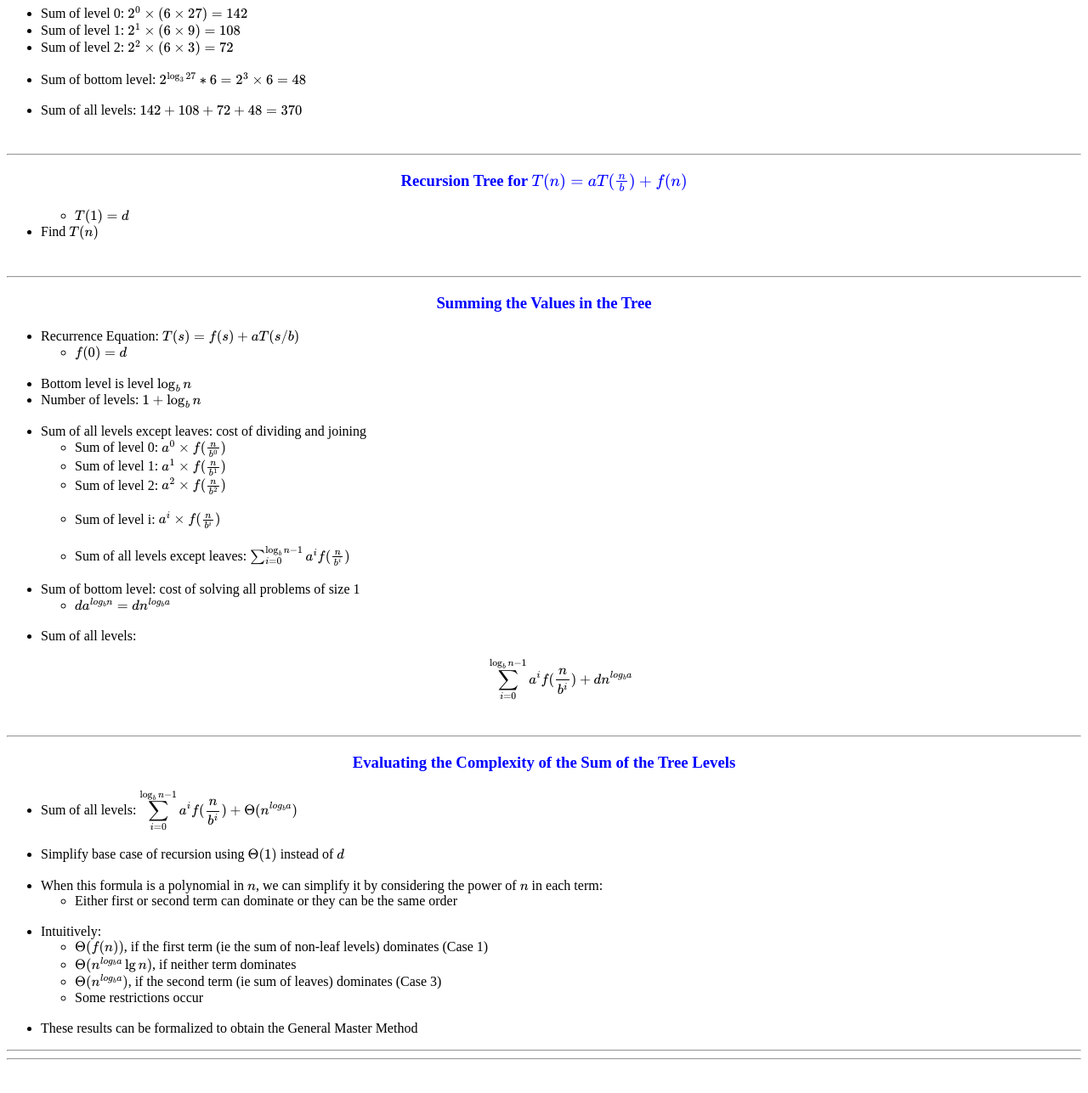
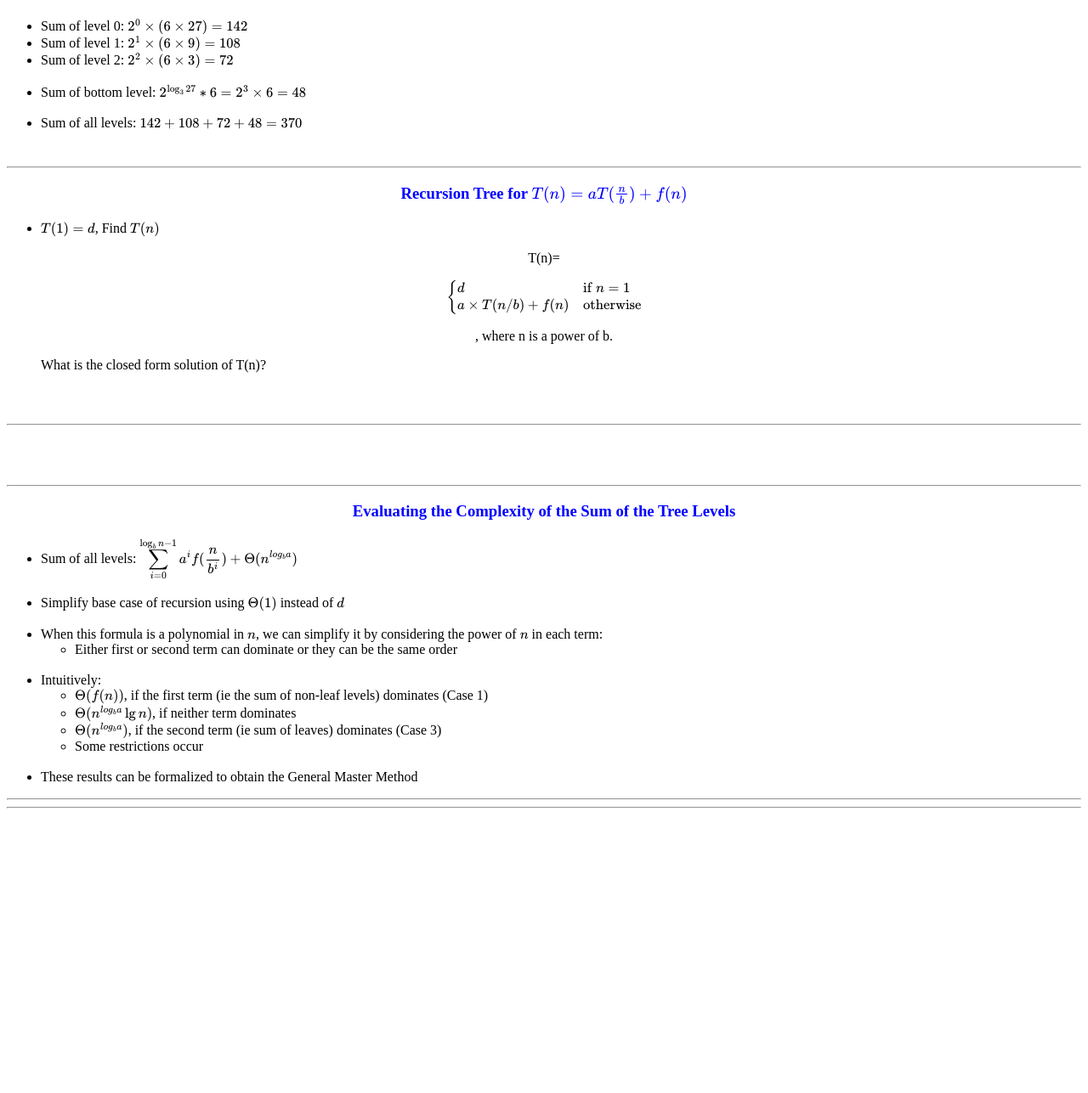
Before and after one commit to brbisheng/brbisheng.github.io, a Jekyll site: the page built from _posts/2020-03-01-RecursionTreeExample.html, in a window 1280 px wide and 1400 px high, scrolled down 935 px. Shown: the top 1287 px of the window at 85% size. Built offline with Jekyll 4.4.1, drawn with Linux system fonts in a browser that asks for light colours; formulas are drawn with MathJax 3; after the commit the page ends 2119 px from its top, so only the background shows below that.

Commit message:
Update 2020-03-01-RecursionTreeExample.html

```diff
--- a/_posts/2020-03-01-RecursionTreeExample.html
+++ b/_posts/2020-03-01-RecursionTreeExample.html
@@ -52,7 +52,7 @@ comments: true
         <br>
         <li>  Calculating $T(27)$: </li>
 
-        $\begin{align*}
+        \begin{align*}
         T(27) & = 6\times 27 + 2 \times T(27/3)   \\
               & = 142 + 2 \times T(27/3)   \\
               & = 142 + 2 \times [54 + 2 \times T(9/3)]   \\
@@ -63,7 +63,6 @@ comments: true
               & = 142 + 228   \\
               & = 370
         \end{align*}
-        $
     </ul>
 
 </ul>
@@ -77,7 +76,9 @@ comments: true
     <br>
     <li>  Bottom level is level $\log_3 27$ = level 3 </li>
     <li>  Number of levels: $ 1 + \log_3 27  = 1 + 3 = 4$ </li>
+    <ul>
         <li>$1 = 3^0$</li>
+    </ul>
     <br>
     <li>  Sum of level 0: $2^0 \times (6\times 27) = 142$ </li>
     <li>  Sum of level 1: $2^1 \times (6\times 9) = 108$ </li>
@@ -94,48 +95,20 @@ comments: true
 <hr>
 <h3 align=center>Recursion Tree for $T(n) = aT(\frac{n}{b}) + f(n)$ </h3>
 <ul>
-    <ul>
-        <li> $T(1) = d$ </li>
-    </ul>
-    <li>  Find $T(n)$ </li>
+    <li> $T(1) = d$, Find $T(n)$ </li>
 </ul>
 
+<center>
+T(n)=\begin{cases}
+d & \text{if }n=1\\
+a\times T(n/b)+f(n) & \text{otherwise}
+\end{cases}, where n is a power of b.
+</center>
 
-<!-- ************************************ -->
-<br>
-<hr>
-<h3 align=center>Summing the Values in the Tree </h3>
-<ul>
-    <li> Recurrence Equation: $T(s) = f(s) + a T(s/b)$  </li>
-    <ul>
-        <li> $f(0) = d$ </li>
-    </ul>
-    <br>
-    <li>  Bottom level is level $\log_b n$  </li>
-    <li>  Number of levels: $ 1 + \log_b n$    </li>
-    <br>
-    <li>  Sum of all levels except leaves: cost of dividing and joining </li>
-    <ul>
-    <li>  Sum of level 0: $a^0 \times f(\frac{n}{b^0}) $ </li>
-    <li>  Sum of level 1: $a^1 \times f(\frac{n}{b^1}) $ </li>
-    <li>  Sum of level 2: $a^2 \times f(\frac{n}{b^2}) $ </li>
-    <br>
-    <li>  Sum of level i: $a^i \times f(\frac{n}{b^i}) $ </li>
-    <br>
-    <li>  Sum of all levels except leaves: $\sum_{i=0}^{\log_b n - 1} a^i f(\frac{n}{b^i})$</li>
-    </ul>
-    <br>
-    <li>  Sum of bottom level: cost of solving all problems of size 1 </li>
-    <ul>
-        <li>  $d a^{log_b n} = d n^{log_b a}  $ </li>
-    </ul>
+<ul>What is the closed form solution of T(n)?</ul>
 
-    <br>
-    <li>  Sum of all levels:  </li>
-    $$
-    \sum_{i=0}^{\log_b n - 1} a^i f(\frac{n}{b^i}) + d n^{log_b a}
-    $$
-</ul>
+<br><br><hr><br><br>
+
 
 
 <!-- ************************************ -->
```
